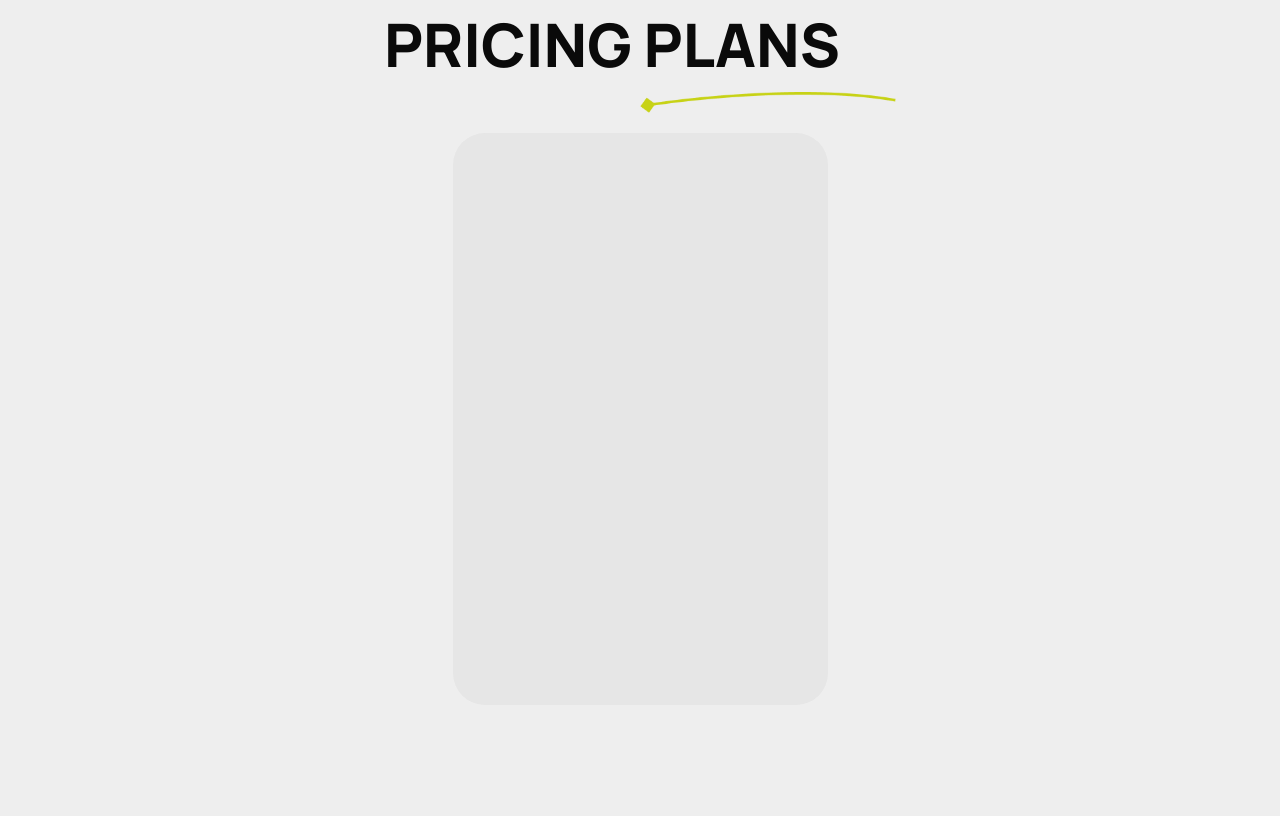
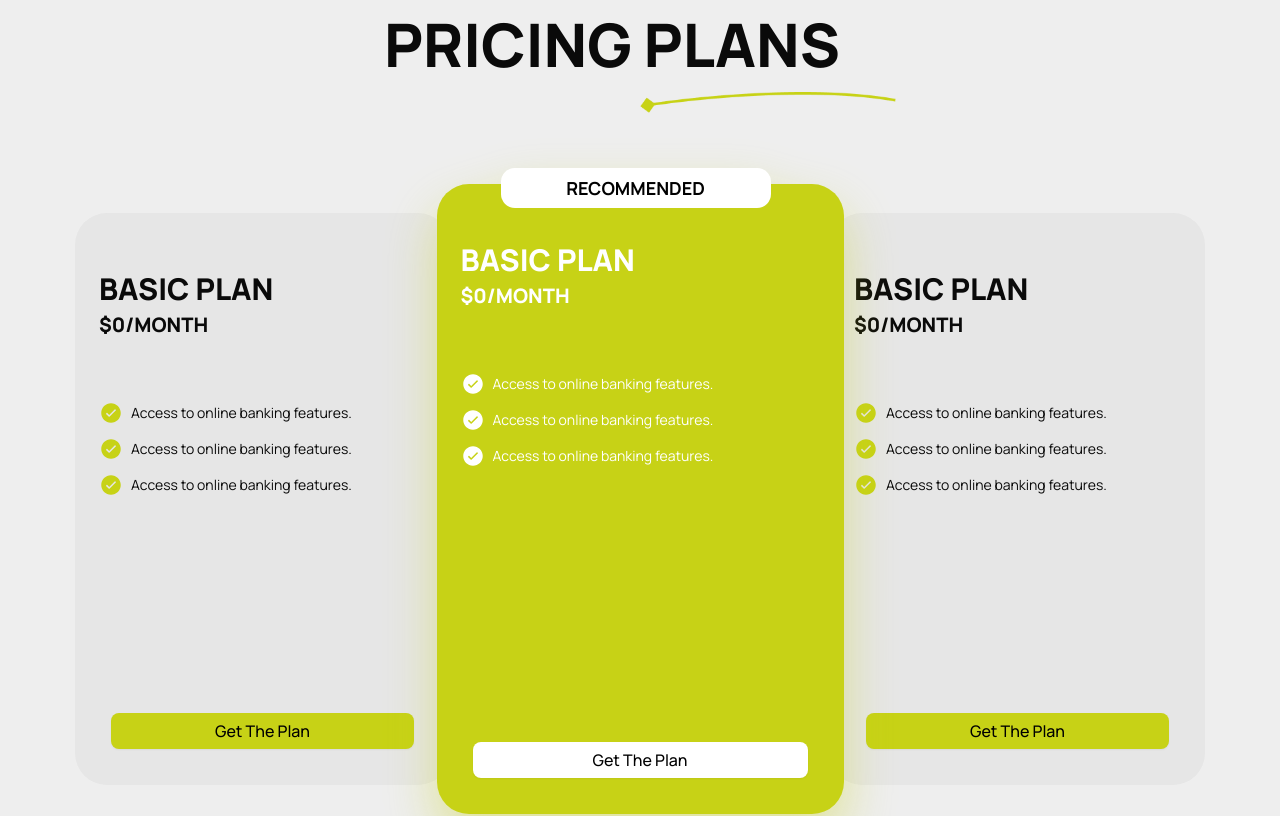
Before and after one commit to Maryammuhammadafzal/Banking_Landing_Page, a Next.js app: page / in a window 1280 px wide. Shown: the part 3020-3836 px from the top of the page. Built offline with nearby package versions, Linux system fonts and the light colour scheme.

Commit message:
creating new section

```diff
--- a/app/Pricing/Page.jsx
+++ b/app/Pricing/Page.jsx
@@ -1,12 +1,14 @@
-'use client'
+"use client";
 import Image from "next/image";
 import React from "react";
 import HeadingBorder from "../../public/heading-border.png";
 import { useEffect } from "react";
+import { IoIosCheckmarkCircle } from "react-icons/io";
+import { Button } from "@/components/ui/button";
+
 const PricingPage = () => {
-
   return (
-    <div className="w-full h-auto flex justify-center md:py-20 py-10  items-center">
+    <div className="w-full h-auto flex justify-center md:pt-20 pt-10  items-center">
       <div className="w-[90%] h-auto flex flex-col items-center gap-5">
         <div className=" w-fit  h-auto flex flex-col gap-3 justify-center items-end">
           <h1 className="font-extrabold xl:text-6xl md:text-5xl max-w-3xl lg:pr-14 sm:text-5xl xs:text-4xl text-3xl 2xl:text-[64px] 2xl:leading-24 lg:leading-18 sm:leading-14 leading-10  uppercase">
@@ -21,8 +23,89 @@ const PricingPage = () => {
           />
         </div>
 
-        <div className="w-full flex justify-center items-center h-auto relative">
-          <div className="1 w-[375px] h-[572px] bg-[#E6E6E6] rounded-4xl py-6 px-3 flex flex-col relative justify-between"></div>
+        <div className="w-full flex justify-center items-center gap-95 py-20  h-auto relative">
+          <div className="1 w-[375px] h-[572px] bg-[#E6E6E6] rounded-4xl py-6 px-6 flex flex-col relative items-center justify-between">
+            <div className="w-full h-auto flex flex-col gap-6">
+                <div className="w-full h-auto flex flex-col gap-3 py-10 ">
+              <h3 className="uppercase font-extrabold text-3xl leading-6">Basic plan</h3>
+              <h5 className="uppercase font-extrabold text-xl leading-6">$0/month</h5>
+            </div>
+
+            <ul className="flex w-full h-auto flex-col gap-3">
+              <li className="flex gap-2 items-center text-sm">
+                <IoIosCheckmarkCircle className="text-[#C7D216] text-2xl" />{" "}
+                Access to online banking features.
+              </li>
+              <li className="flex gap-2 items-center text-sm">
+                <IoIosCheckmarkCircle className="text-[#C7D216] text-2xl" />{" "}
+                Access to online banking features.
+              </li>
+              <li className="flex gap-2 items-center text-sm">
+                <IoIosCheckmarkCircle className="text-[#C7D216] text-2xl" />{" "}
+                Access to online banking features.
+              </li>
+            </ul>
+            </div>
+
+            <div className="w-full flex justify-center items-center py-3 px-3">
+                <Button className='bg-[#C7D216] w-full text-base text-black'>Get The Plan</Button>
+            </div>
+          </div>
+          <div className="2 w-[407px] absolute drop-shadow-2xl drop-shadow-[#C7D216]/40 z-20 h-[630px] text-white bg-[#C7D216] rounded-4xl py-6 px-6 flex flex-col  items-center justify-between">
+            <div className="w-full h-full flex flex-col gap-6 relative">
+                <div className="absolute -top-10 left-10 bg-white w-[270px] h-[40px] flex justify-center items-center rounded-xl text-lg uppercase text-black font-bold">Recommended</div>
+                <div className="w-full h-auto flex flex-col gap-3 py-10 ">
+              <h3 className="uppercase font-extrabold text-3xl leading-6">Basic plan</h3>
+              <h5 className="uppercase font-extrabold text-xl leading-6">$0/month</h5>
+            </div>
+
+            <ul className="flex w-full h-auto flex-col gap-3">
+              <li className="flex gap-2 items-center text-sm">
+                <IoIosCheckmarkCircle className="text-white text-2xl" />{" "}
+                Access to online banking features.
+              </li>
+              <li className="flex gap-2 items-center text-sm">
+                <IoIosCheckmarkCircle className="text-white text-2xl" />{" "}
+                Access to online banking features.
+              </li>
+              <li className="flex gap-2 items-center text-sm">
+                <IoIosCheckmarkCircle className="text-white text-2xl" />{" "}
+                Access to online banking features.
+              </li>
+            </ul>
+            </div>
+
+            <div className="w-full flex justify-center items-center py-3 px-3">
+                <Button className='bg-white text-black w-full text-base'>Get The Plan</Button>
+            </div>
+          </div>
+          <div className="1 w-[375px] h-[572px] bg-[#E6E6E6] rounded-4xl py-6 px-6 flex flex-col relative items-center justify-between">
+            <div className="w-full h-auto flex flex-col gap-6">
+                <div className="w-full h-auto flex flex-col gap-3 py-10 ">
+              <h3 className="uppercase font-extrabold text-3xl leading-6">Basic plan</h3>
+              <h5 className="uppercase font-extrabold text-xl leading-6">$0/month</h5>
+            </div>
+
+            <ul className="flex w-full h-auto flex-col gap-3">
+              <li className="flex gap-2 items-center text-sm">
+                <IoIosCheckmarkCircle className="text-[#C7D216] text-2xl" />{" "}
+                Access to online banking features.
+              </li>
+              <li className="flex gap-2 items-center text-sm">
+                <IoIosCheckmarkCircle className="text-[#C7D216] text-2xl" />{" "}
+                Access to online banking features.
+              </li>
+              <li className="flex gap-2 items-center text-sm">
+                <IoIosCheckmarkCircle className="text-[#C7D216] text-2xl" />{" "}
+                Access to online banking features.
+              </li>
+            </ul>
+            </div>
+
+            <div className="w-full flex justify-center items-center py-3 px-3">
+                <Button className='bg-[#C7D216] w-full text-base text-black'>Get The Plan</Button>
+            </div>
+          </div>
         </div>
       </div>
     </div>
```
